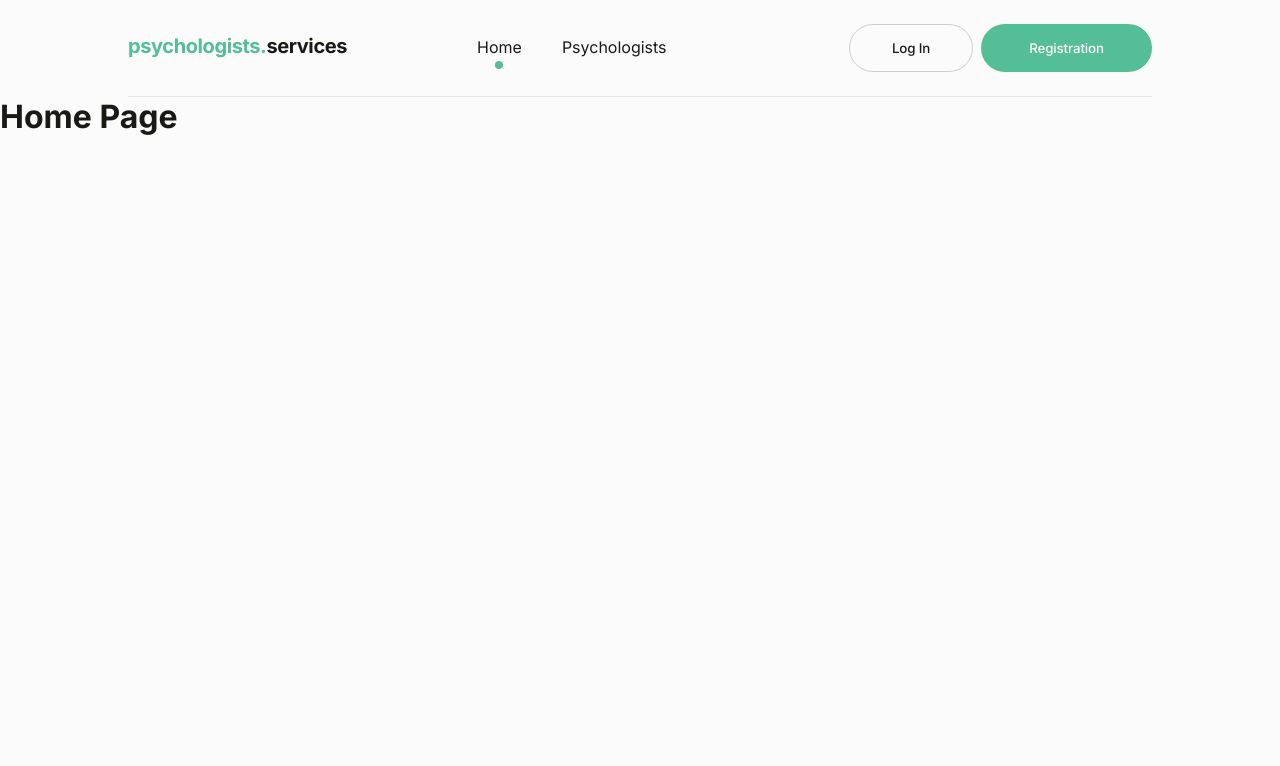
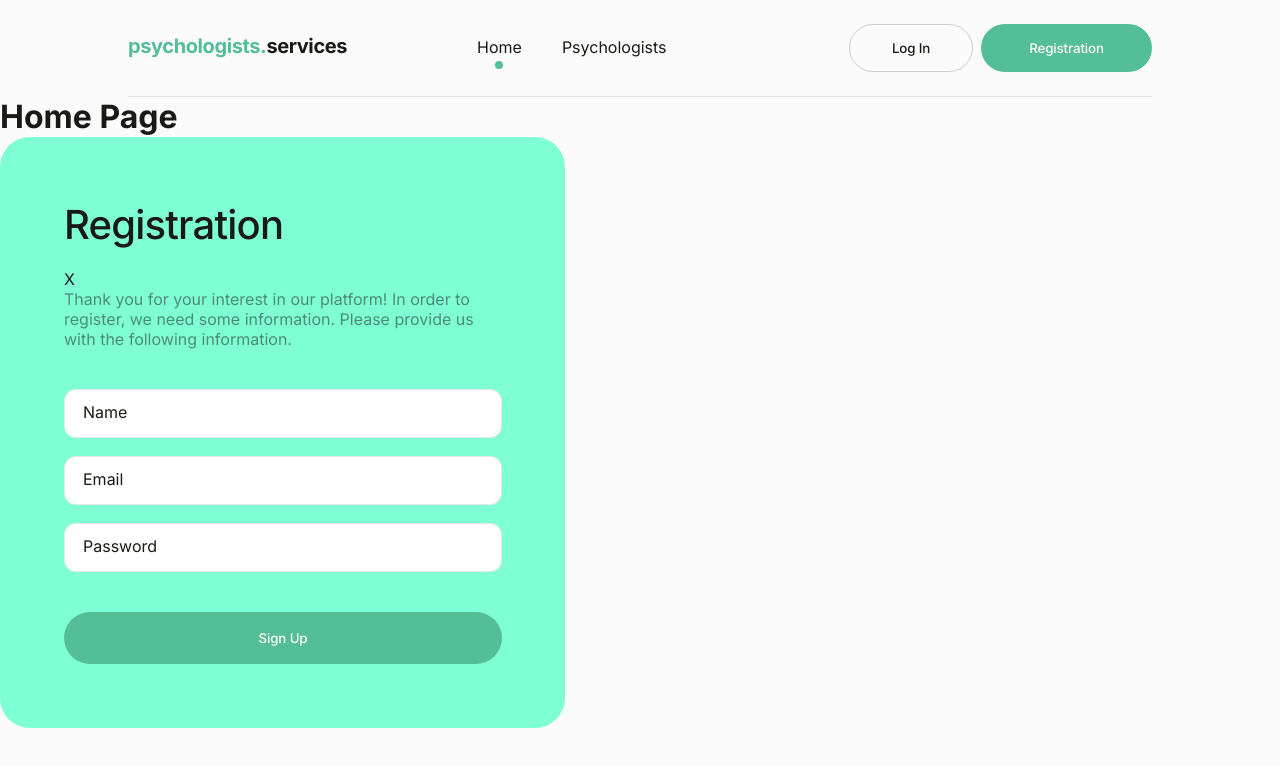
Before and after one commit to alinashapka/psychologists-services, a React (Vite) app: page / in a window 1280 px wide. Shown: the top 766 px of the page. Built offline with nearby package versions, Linux system fonts and the light colour scheme.

Commit message:
add registration form

```diff
--- a/package.json
+++ b/package.json
@@ -10,6 +10,7 @@
     "preview": "vite preview"
   },
   "dependencies": {
+    "@hookform/resolvers": "^5.2.2",
     "@reduxjs/toolkit": "^2.9.1",
     "clsx": "^2.1.1",
     "firebase": "^12.4.0",
--- a/src/components/RegistrationForm/RegistrationForm.jsx
+++ b/src/components/RegistrationForm/RegistrationForm.jsx
@@ -0,0 +1,86 @@
+import React from "react";
+import { useForm } from "react-hook-form";
+import { yupResolver } from "@hookform/resolvers/yup";
+import { useDispatch } from "react-redux";
+import * as yup from "yup";
+import { registerUser } from "../../redux/auth/operations";
+import css from "./RegistrationForm.module.css";
+
+const schema = yup
+  .object({
+    name: yup.string().required("Name is required"),
+    email: yup.string().email("Invalid email").required("Email is required"),
+    password: yup
+      .string()
+      .min(6, "Password must be at least 6 characters")
+      .required("Password is required"),
+  })
+  .required();
+
+function RegistrationForm() {
+  const {
+    register,
+    handleSubmit,
+    formState: { errors },
+  } = useForm({
+    resolver: yupResolver(schema),
+  });
+
+  const dispatch = useDispatch();
+
+  const onSubmit = (data) => {
+    dispatch(
+      registerUser({
+        name: data.name,
+        email: data.email,
+        password: data.password,
+      })
+    );
+    console.log("Form submitted:", data);
+  };
+
+  return (
+    <form className={css.form} onSubmit={handleSubmit(onSubmit)}>
+      <h2 className={css.title}>Registration</h2>
+      <p>X</p>
+      <p className={css.text}>
+        Thank you for your interest in our platform! In order to register, we
+        need some information. Please provide us with the following information.
+      </p>
+      <div className={css.container}>
+        <div className={css.wrapper}>
+          <input
+            className={css.input}
+            type="text"
+            placeholder="Name"
+            {...register("name")}
+          />{" "}
+          {errors.name && <p>{errors.name.message}</p>}
+        </div>
+        <div className={css.wrapper}>
+          <input
+            className={css.input}
+            type="email"
+            placeholder="Email"
+            {...register("email")}
+          />{" "}
+          {errors.email && <p>{errors.email.message}</p>}
+        </div>
+        <div className={css.wrapper}>
+          <input
+            className={css.input}
+            type="password"
+            placeholder="Password"
+            {...register("password")}
+          />{" "}
+          {errors.password && <p>{errors.password.message}</p>}
+        </div>
+      </div>
+      <button className={css.button} type="submit">
+        Sign Up
+      </button>
+    </form>
+  );
+}
+
+export default RegistrationForm;
--- a/src/components/RegistrationForm/RegistrationForm.module.css
+++ b/src/components/RegistrationForm/RegistrationForm.module.css
@@ -0,0 +1,57 @@
+.form {
+  background-color: aquamarine;
+  width: 565px;
+  border-radius: 30px;
+  padding: 64px;
+  display: flex;
+  flex-direction: column;
+  justify-content: center;
+  box-sizing: border-box;
+}
+.title {
+  margin-bottom: 20px;
+  font-size: 40px;
+  font-weight: var(--font-weight-medium);
+  line-height: 120%;
+  letter-spacing: -0.02em;
+}
+.text {
+  max-width: 438px;
+  text-align: left;
+  margin-bottom: 40px;
+  color: rgba(25, 26, 21, 0.5);
+}
+.container {
+  display: flex;
+  flex-direction: column;
+  gap: 18px;
+}
+.wrapper {
+}
+.input {
+  width: 438px;
+  border: 1px solid rgba(25, 26, 21, 0.1);
+  border-radius: 12px;
+  padding: 16px 0;
+  padding-left: 18px;
+  box-sizing: border-box;
+}
+.input::placeholder {
+  font-family: var(--font-family);
+  font-weight: var(--font-weight-regular);
+  font-size: var(--font-size-base);
+  line-height: 125%;
+  color: var(--color-text);
+}
+.button {
+  margin-top: 40px;
+  border-radius: 30px;
+  padding: 16px 189px;
+  width: 438px;
+  height: 52px;
+  background: var(--bg-color-btn);
+  transition: background-color 300ms ease;
+}
+.button:hover {
+  background: #36a379;
+}
--- a/src/index.css
+++ b/src/index.css
@@ -12,11 +12,11 @@
 
   /* Colors */
   --color-text: #191a15;
-    --color-text-btn: #fbfbfb;;
+  --color-text-btn: #fbfbfb;
 
   /* Backgrounds */
   --bg-color-btn: #54be96;
-    --bg-color-white: #FBFBFB;
+  --bg-color-white: #fbfbfb;
 }
 
 html,
@@ -102,3 +102,7 @@ button {
   background: none;
   padding: 0;
 }
+
+input {
+  outline: none;
+}
--- a/src/pages/HomePage/HomePage.jsx
+++ b/src/pages/HomePage/HomePage.jsx
@@ -1,7 +1,13 @@
 import css from "./HomePage.module.css";
+import RegistrationForm from "../../components/RegistrationForm/RegistrationForm";
 
 function HomePage() {
-  return <h1>Home Page</h1>;
+  return (
+    <div className={css.container}>
+      <h1>Home Page</h1>
+      <RegistrationForm />
+    </div>
+  );
 }
 
 export default HomePage;
```
Also changed, not shown: 1 other file (tests, documents, lock files or other folders). Lines whose indentation alone changed are shown as unchanged.
